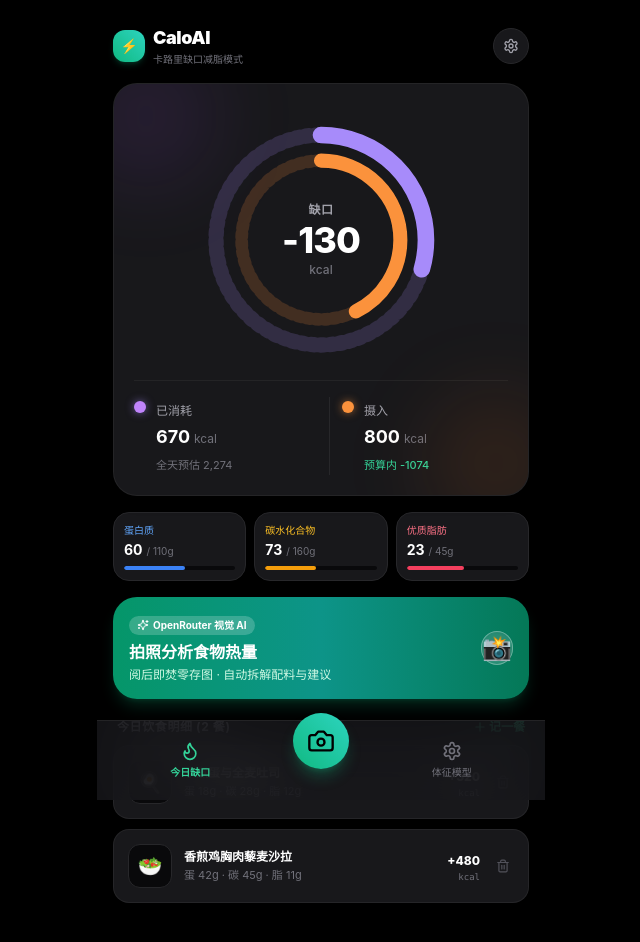
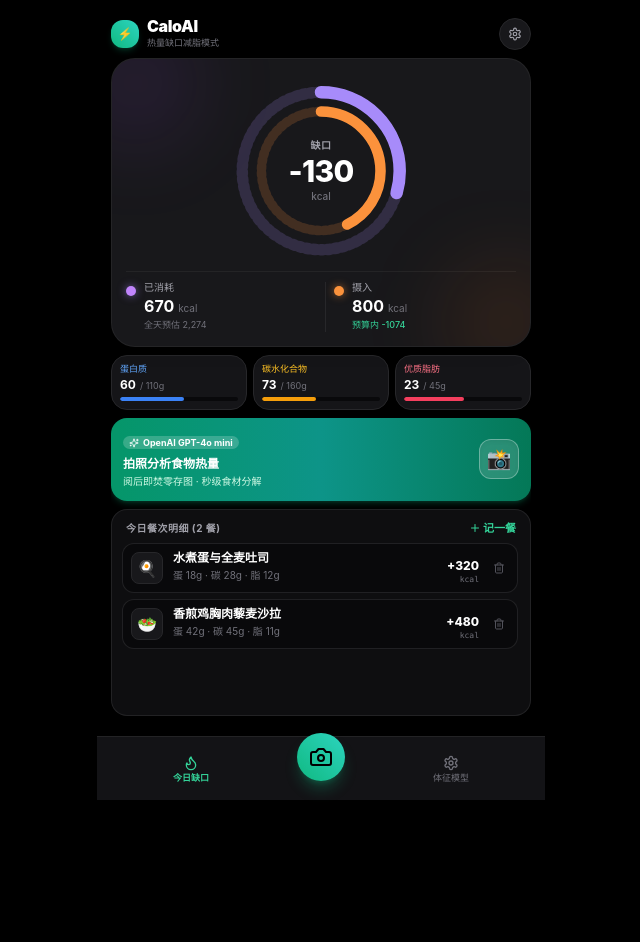
Before and after one commit to lufeihb1996/jianfei, a Next.js app: page / in a window 1280 px wide. Shown: the top 942 px of the page, without its empty margins (319-959 px from the left). After the commit the page ends 800 px from the top, so only its background shows below. Built offline with nearby package versions, Linux system fonts and the light colour scheme.

Commit message:
fix: compact screen layout with no vertical scroll and align bottom tab bar

```diff
--- a/src/app/page.tsx
+++ b/src/app/page.tsx
@@ -17,6 +17,7 @@ import {
   Flame,
   Plus,
   Trash2,
+  TrendingDown,
   Sparkles,
 } from 'lucide-react';
 
@@ -46,7 +47,6 @@ export default function HomePage() {
         console.error('Failed to parse saved meals', e);
       }
     } else {
-      // 首次加载提供一份逼真的初始示例数据
       const initialMock: MealRecord[] = [
         {
           id: '1',
@@ -147,32 +147,33 @@ export default function HomePage() {
   };
 
   return (
-    <main className="min-h-screen max-w-md mx-auto flex flex-col justify-between pb-28 pt-4 px-4">
-      {/* 顶部标题与状态栏 */}
-      <header className="flex justify-between items-center py-2">
+    <main className="h-screen max-w-md mx-auto flex flex-col justify-between p-3.5 pb-20 overflow-hidden select-none">
+      {/* 顶部标题栏 (精致极简) */}
+      <header className="flex justify-between items-center py-1 flex-shrink-0">
         <div className="flex items-center gap-2">
-          <div className="w-8 h-8 rounded-xl bg-gradient-to-tr from-emerald-500 to-teal-400 flex items-center justify-center text-black font-extrabold text-sm shadow-md shadow-emerald-500/20">
+          <div className="w-7 h-7 rounded-xl bg-gradient-to-tr from-emerald-500 to-teal-400 flex items-center justify-center text-black font-extrabold text-xs shadow-md shadow-emerald-500/20">
             ⚡
           </div>
           <div>
-            <h1 className="text-lg font-black tracking-tight text-white">CaloAI</h1>
-            <p className="text-[10px] text-zinc-500 font-medium">卡路里缺口减脂模式</p>
+            <h1 className="text-base font-black tracking-tight text-white leading-none">CaloAI</h1>
+            <p className="text-[9px] text-zinc-500 font-medium mt-0.5">热量缺口减脂模式</p>
           </div>
         </div>
 
-        <div className="flex items-center gap-2">
+        <div className="flex items-center gap-1.5">
           <button
             onClick={() => setIsSettingsOpen(true)}
-            className="w-9 h-9 rounded-full bg-zinc-900 border border-zinc-800 flex items-center justify-center text-zinc-400 hover:text-white transition active:scale-95"
+            className="w-8 h-8 rounded-full bg-zinc-900 border border-zinc-800 flex items-center justify-center text-zinc-400 hover:text-white transition active:scale-95 shadow-sm"
           >
-            <Settings className="w-4 h-4" />
+            <Settings className="w-3.5 h-3.5" />
           </button>
         </div>
       </header>
 
-      {/* 主滚动区域 */}
-      <div className="space-y-4 mt-2">
-        {/* 1. 核心双环热量缺口看板 (用户指定) */}
+      {/* 核心紧凑仪表盘容器 (无需上下滚动) */}
+      <div className="flex-1 flex flex-col justify-between py-1 space-y-2 overflow-hidden">
+
+        {/* 1. 双环卡路里缺口仪表盘 (紧凑精细) */}
         <DeficitDualRing
           deficit={liveDeficit}
           burnedLive={liveBurned}
@@ -181,15 +182,15 @@ export default function HomePage() {
           targetDeficit={profile.target_deficit_kcal}
         />
 
-        {/* 2. 三大宏量营养素胶囊标签 */}
-        <div className="grid grid-cols-3 gap-2">
-          <div className="bg-zinc-900 border border-zinc-800 p-2.5 rounded-2xl">
-            <span className="text-[10px] text-blue-400 font-medium block">蛋白质</span>
-            <div className="flex items-baseline gap-1 mt-0.5">
-              <span className="text-sm font-bold text-white">{Math.round(totalProtein)}</span>
-              <span className="text-[10px] text-zinc-500">/ 110g</span>
+        {/* 2. 三大宏量营养素胶囊标签 (紧凑横排) */}
+        <div className="grid grid-cols-3 gap-1.5 flex-shrink-0">
+          <div className="bg-zinc-900/90 border border-zinc-800 p-2 rounded-2xl">
+            <span className="text-[9px] text-blue-400 font-medium block leading-none">蛋白质</span>
+            <div className="flex items-baseline gap-1 mt-1">
+              <span className="text-xs font-bold text-white">{Math.round(totalProtein)}</span>
+              <span className="text-[9px] text-zinc-500">/ 110g</span>
             </div>
-            <div className="w-full bg-zinc-950 h-1 rounded-full mt-1.5 overflow-hidden">
+            <div className="w-full bg-zinc-950 h-1 rounded-full mt-1 overflow-hidden">
               <div
                 className="bg-blue-500 h-full rounded-full"
                 style={{ width: `${Math.min((totalProtein / 110) * 100, 100)}%` }}
@@ -197,13 +198,13 @@ export default function HomePage() {
             </div>
           </div>
 
-          <div className="bg-zinc-900 border border-zinc-800 p-2.5 rounded-2xl">
-            <span className="text-[10px] text-amber-400 font-medium block">碳水化合物</span>
-            <div className="flex items-baseline gap-1 mt-0.5">
-              <span className="text-sm font-bold text-white">{Math.round(totalCarbs)}</span>
-              <span className="text-[10px] text-zinc-500">/ 160g</span>
+          <div className="bg-zinc-900/90 border border-zinc-800 p-2 rounded-2xl">
+            <span className="text-[9px] text-amber-400 font-medium block leading-none">碳水化合物</span>
+            <div className="flex items-baseline gap-1 mt-1">
+              <span className="text-xs font-bold text-white">{Math.round(totalCarbs)}</span>
+              <span className="text-[9px] text-zinc-500">/ 160g</span>
             </div>
-            <div className="w-full bg-zinc-950 h-1 rounded-full mt-1.5 overflow-hidden">
+            <div className="w-full bg-zinc-950 h-1 rounded-full mt-1 overflow-hidden">
               <div
                 className="bg-amber-500 h-full rounded-full"
                 style={{ width: `${Math.min((totalCarbs / 160) * 100, 100)}%` }}
@@ -211,13 +212,13 @@ export default function HomePage() {
             </div>
           </div>
 
-          <div className="bg-zinc-900 border border-zinc-800 p-2.5 rounded-2xl">
-            <span className="text-[10px] text-rose-400 font-medium block">优质脂肪</span>
-            <div className="flex items-baseline gap-1 mt-0.5">
-              <span className="text-sm font-bold text-white">{Math.round(totalFat)}</span>
-              <span className="text-[10px] text-zinc-500">/ 45g</span>
+          <div className="bg-zinc-900/90 border border-zinc-800 p-2 rounded-2xl">
+            <span className="text-[9px] text-rose-400 font-medium block leading-none">优质脂肪</span>
+            <div className="flex items-baseline gap-1 mt-1">
+              <span className="text-xs font-bold text-white">{Math.round(totalFat)}</span>
+              <span className="text-[9px] text-zinc-500">/ 45g</span>
             </div>
-            <div className="w-full bg-zinc-950 h-1 rounded-full mt-1.5 overflow-hidden">
+            <div className="w-full bg-zinc-950 h-1 rounded-full mt-1 overflow-hidden">
               <div
                 className="bg-rose-500 h-full rounded-full"
                 style={{ width: `${Math.min((totalFat / 45) * 100, 100)}%` }}
@@ -226,71 +227,72 @@ export default function HomePage() {
           </div>
         </div>
 
-        {/* 3. AI 拍照上传卡片入口 */}
+        {/* 3. 紧凑型 AI 拍照卡片入口 */}
         <div
           onClick={() => setIsCameraOpen(true)}
-          className="relative overflow-hidden bg-gradient-to-r from-emerald-600 via-teal-600 to-emerald-700 rounded-3xl p-4 text-white shadow-lg shadow-emerald-500/20 cursor-pointer active:scale-[0.98] transition"
+          className="relative overflow-hidden bg-gradient-to-r from-emerald-600 via-teal-600 to-emerald-700 rounded-2xl p-3 text-white shadow-md shadow-emerald-500/20 cursor-pointer active:scale-[0.98] transition flex-shrink-0"
         >
           <div className="relative z-10 flex items-center justify-between">
-            <div className="space-y-1">
-              <span className="inline-flex items-center gap-1 px-2 py-0.5 rounded-full bg-white/20 text-[10px] font-bold backdrop-blur-sm">
-                <Sparkles className="w-3 h-3" /> OpenRouter 视觉 AI
+            <div className="space-y-0.5">
+              <span className="inline-flex items-center gap-1 px-1.5 py-0.2 rounded-full bg-white/20 text-[9px] font-bold backdrop-blur-sm">
+                <Sparkles className="w-2.5 h-2.5" /> OpenAI GPT-4o mini
               </span>
-              <h3 className="text-base font-extrabold leading-snug">拍照分析食物热量</h3>
-              <p className="text-xs text-emerald-100">阅后即焚零存图 · 自动拆解配料与建议</p>
+              <h3 className="text-xs font-extrabold leading-snug">拍照分析食物热量</h3>
+              <p className="text-[10px] text-emerald-100">阅后即焚零存图 · 秒级食材分解</p>
             </div>
-            <div className="w-13 h-13 rounded-2xl bg-white/15 border border-white/30 flex items-center justify-center text-2xl shadow-inner backdrop-blur-md">
+            <div className="w-10 h-10 rounded-xl bg-white/15 border border-white/30 flex items-center justify-center text-xl shadow-inner backdrop-blur-md">
               📸
             </div>
           </div>
         </div>
 
-        {/* 4. 今日餐次记录流 */}
-        <div className="space-y-2.5 pt-1">
-          <div className="flex justify-between items-center px-1">
-            <h3 className="text-xs font-bold text-zinc-400 uppercase tracking-wider">
-              今日饮食明细 ({meals.length} 餐)
+        {/* 4. 今日餐次记录卡片 (自动适应剩余高度) */}
+        <div className="flex-1 flex flex-col min-h-0 bg-zinc-900/60 border border-zinc-800/80 rounded-2xl p-2.5 space-y-1.5 overflow-hidden">
+          <div className="flex justify-between items-center px-1 flex-shrink-0">
+            <h3 className="text-[10px] font-bold text-zinc-400 uppercase tracking-wider">
+              今日餐次明细 ({meals.length} 餐)
             </h3>
             <button
               onClick={() => setIsCameraOpen(true)}
-              className="text-xs text-emerald-400 font-semibold flex items-center gap-0.5"
+              className="text-[11px] text-emerald-400 font-semibold flex items-center gap-0.5"
             >
-              <Plus className="w-3.5 h-3.5" /> 记一餐
+              <Plus className="w-3 h-3" /> 记一餐
             </button>
           </div>
 
+          <div className="flex-1 overflow-y-auto space-y-1.5 pr-0.5">
             {meals.length === 0 ? (
-            <div className="bg-zinc-900/50 border border-dashed border-zinc-800 rounded-3xl p-8 text-center text-zinc-500 text-xs">
-              今天还没有记录任何餐食，点击上方「拍照分析」开始打卡吧 🥗
+              <div className="h-full flex items-center justify-center text-center text-zinc-500 text-[11px]">
+                点击上方「拍照分析」开始打卡 🥗
               </div>
             ) : (
               meals.map((meal) => (
                 <div
                   key={meal.id}
-                className="bg-zinc-900 border border-zinc-800/90 p-3.5 rounded-2xl flex items-center justify-between transition hover:border-zinc-700"
+                  className="bg-zinc-950/80 border border-zinc-800/80 p-2 rounded-xl flex items-center justify-between transition hover:border-zinc-700"
                 >
-                <div className="flex items-center gap-3">
-                  <div className="w-11 h-11 rounded-xl bg-zinc-950 border border-zinc-800 flex items-center justify-center text-xl">
+                  <div className="flex items-center gap-2.5">
+                    <div className="w-8 h-8 rounded-lg bg-zinc-900 border border-zinc-800 flex items-center justify-center text-base">
                       {meal.emoji}
                     </div>
                     <div>
-                    <h4 className="text-xs font-bold text-white">{meal.food_name}</h4>
-                    <p className="text-[11px] text-zinc-500 mt-0.5">
+                      <h4 className="text-xs font-bold text-white leading-none">{meal.food_name}</h4>
+                      <p className="text-[10px] text-zinc-500 mt-1">
                         蛋 {meal.protein_g}g · 碳 {meal.carbs_g}g · 脂 {meal.fat_g}g
                       </p>
                     </div>
                   </div>
 
-                <div className="flex items-center gap-3">
+                  <div className="flex items-center gap-2.5">
                     <div className="text-right">
                       <span className="text-xs font-extrabold text-white">+{meal.calories}</span>
-                    <span className="text-[9px] text-zinc-500 block font-mono">kcal</span>
+                      <span className="text-[8px] text-zinc-500 block font-mono leading-none">kcal</span>
                     </div>
                     <button
                       onClick={() => handleDeleteMeal(meal.id)}
                       className="text-zinc-600 hover:text-red-400 transition p-1"
                     >
-                    <Trash2 className="w-3.5 h-3.5" />
+                      <Trash2 className="w-3 h-3" />
                     </button>
                   </div>
                 </div>
@@ -298,30 +300,31 @@ export default function HomePage() {
             )}
           </div>
         </div>
+      </div>
 
-      {/* 底部固定导航条 (iOS 毛玻璃风格) */}
-      <nav className="fixed bottom-0 inset-x-0 h-20 glass-nav border-t border-zinc-800/80 px-8 flex justify-around items-center z-40 max-w-md mx-auto">
-        <button className="flex flex-col items-center gap-1 text-emerald-400 font-bold">
-          <Flame className="w-5 h-5" />
-          <span className="text-[10px]">今日缺口</span>
+      {/* 底部固定导航条 (精美居中对齐，高度收窄) */}
+      <nav className="fixed bottom-0 inset-x-0 h-16 glass-nav border-t border-zinc-800/80 px-8 flex justify-around items-center z-40 max-w-md mx-auto">
+        <button className="flex flex-col items-center gap-0.5 text-emerald-400 font-bold">
+          <Flame className="w-4 h-4" />
+          <span className="text-[9px] leading-none">今日缺口</span>
         </button>
 
-        {/* 悬浮凸起拍照按钮 */}
+        {/* 悬浮居中对齐拍照按钮 */}
         <button
           onClick={() => setIsCameraOpen(true)}
-          className="-top-5 relative active:scale-95 transition"
+          className="-top-3 relative active:scale-95 transition"
         >
-          <div className="w-14 h-14 rounded-full bg-gradient-to-tr from-emerald-500 to-teal-400 p-1 shadow-lg shadow-emerald-500/30 flex items-center justify-center text-black font-extrabold">
-            <Camera className="w-7 h-7" />
+          <div className="w-12 h-12 rounded-full bg-gradient-to-tr from-emerald-500 to-teal-400 p-0.5 shadow-lg shadow-emerald-500/30 flex items-center justify-center text-black font-extrabold">
+            <Camera className="w-6 h-6" />
           </div>
         </button>
 
         <button
           onClick={() => setIsSettingsOpen(true)}
-          className="flex flex-col items-center gap-1 text-zinc-500 hover:text-zinc-300"
+          className="flex flex-col items-center gap-0.5 text-zinc-500 hover:text-zinc-300"
         >
-          <Settings className="w-5 h-5" />
-          <span className="text-[10px]">体征模型</span>
+          <Settings className="w-4 h-4" />
+          <span className="text-[9px] leading-none">体征模型</span>
         </button>
       </nav>
 
--- a/src/components/DeficitDualRing.tsx
+++ b/src/components/DeficitDualRing.tsx
@@ -29,13 +29,13 @@ export const DeficitDualRing: React.FC<DeficitDualRingProps> = ({
   const innerDasharray = `${intakeRatio * innerCircumference}, ${innerCircumference}`;
 
   return (
-    <div className="bg-[#18181b] rounded-3xl p-5 border border-zinc-800/80 flex flex-col items-center shadow-lg relative overflow-hidden">
+    <div className="bg-[#18181b] rounded-3xl p-3.5 border border-zinc-800/80 flex flex-col items-center shadow-lg relative overflow-hidden flex-shrink-0">
       {/* 柔和背景光晕 */}
-      <div className="absolute -top-10 -left-10 w-36 h-36 bg-purple-500/10 rounded-full blur-2xl pointer-events-none" />
-      <div className="absolute -bottom-10 -right-10 w-36 h-36 bg-orange-500/10 rounded-full blur-2xl pointer-events-none" />
+      <div className="absolute -top-10 -left-10 w-32 h-32 bg-purple-500/10 rounded-full blur-2xl pointer-events-none" />
+      <div className="absolute -bottom-10 -right-10 w-32 h-32 bg-orange-500/10 rounded-full blur-2xl pointer-events-none" />
 
-      {/* 核心双环 SVG 仪表盘 */}
-      <div className="relative w-64 h-64 flex items-center justify-center my-2">
+      {/* 核心双环 SVG 仪表盘 (紧凑缩放 180x180) */}
+      <div className="relative w-48 h-48 flex items-center justify-center my-0.5">
         <svg className="w-full h-full transform -rotate-90" viewBox="0 0 200 200">
           {/* 外环底色虚线 (Purple Track) */}
           <circle
@@ -90,46 +90,46 @@ export const DeficitDualRing: React.FC<DeficitDualRingProps> = ({
 
         {/* 中心文字：缺口核心指标 */}
         <div className="absolute inset-0 flex flex-col items-center justify-center text-center pointer-events-none">
-          <span className="text-xs font-semibold text-zinc-400 tracking-wider">缺口</span>
-          <span className="text-4xl font-extrabold text-white tracking-tight my-0.5 font-sans">
+          <span className="text-[10px] font-semibold text-zinc-400 tracking-wider">缺口</span>
+          <span className="text-3xl font-extrabold text-white tracking-tight my-0 font-sans">
             {deficit.toLocaleString()}
           </span>
-          <span className="text-xs font-medium text-zinc-500">kcal</span>
+          <span className="text-[10px] font-medium text-zinc-500">kcal</span>
         </div>
       </div>
 
       {/* 底部对比数据栏 */}
-      <div className="w-full grid grid-cols-2 gap-4 pt-4 mt-1 border-t border-zinc-800/80">
+      <div className="w-full grid grid-cols-2 gap-2 pt-2.5 mt-0.5 border-t border-zinc-800/80">
         {/* 已消耗 */}
-        <div className="flex items-start gap-2.5">
-          <span className="w-3 h-3 rounded-full bg-purple-400 mt-1 flex-shrink-0 shadow-[0_0_8px_rgba(167,139,250,0.6)]" />
+        <div className="flex items-start gap-2">
+          <span className="w-2.5 h-2.5 rounded-full bg-purple-400 mt-1 flex-shrink-0 shadow-[0_0_8px_rgba(167,139,250,0.6)]" />
           <div>
-            <span className="text-xs text-zinc-400 font-medium">已消耗</span>
+            <span className="text-[10px] text-zinc-400 font-medium leading-none block">已消耗</span>
             <div className="flex items-baseline gap-1 mt-0.5">
-              <span className="text-lg font-bold text-white font-sans">
+              <span className="text-base font-bold text-white font-sans">
                 {burnedLive.toLocaleString()}
               </span>
-              <span className="text-xs text-zinc-500">kcal</span>
+              <span className="text-[10px] text-zinc-500">kcal</span>
             </div>
-            <span className="text-[11px] text-zinc-500">全天预估 {tdee.toLocaleString()}</span>
+            <span className="text-[9px] text-zinc-500 block">全天预估 {tdee.toLocaleString()}</span>
           </div>
         </div>
 
         {/* 摄入 */}
-        <div className="flex items-start gap-2.5 pl-3 border-l border-zinc-800">
-          <span className="w-3 h-3 rounded-full bg-orange-400 mt-1 flex-shrink-0 shadow-[0_0_8px_rgba(251,146,60,0.6)]" />
+        <div className="flex items-start gap-2 pl-2 border-l border-zinc-800">
+          <span className="w-2.5 h-2.5 rounded-full bg-orange-400 mt-1 flex-shrink-0 shadow-[0_0_8px_rgba(251,146,60,0.6)]" />
           <div>
-            <span className="text-xs text-zinc-400 font-medium">摄入</span>
+            <span className="text-[10px] text-zinc-400 font-medium leading-none block">摄入</span>
             <div className="flex items-baseline gap-1 mt-0.5">
-              <span className="text-lg font-bold text-white font-sans">
+              <span className="text-base font-bold text-white font-sans">
                 {intake.toLocaleString()}
               </span>
-              <span className="text-xs text-zinc-500">kcal</span>
+              <span className="text-[10px] text-zinc-500">kcal</span>
             </div>
-            <span className="text-[11px] text-emerald-400 font-medium">
+            <span className="text-[9px] text-emerald-400 font-medium block">
               {intake <= maxIntakeAllowed
                 ? `预算内 -${maxIntakeAllowed - intake}`
-                : `超出预算 +${intake - maxIntakeAllowed}`}
+                : `超标 +${intake - maxIntakeAllowed}`}
             </span>
           </div>
         </div>
```
Lines whose indentation alone changed are shown as unchanged.
